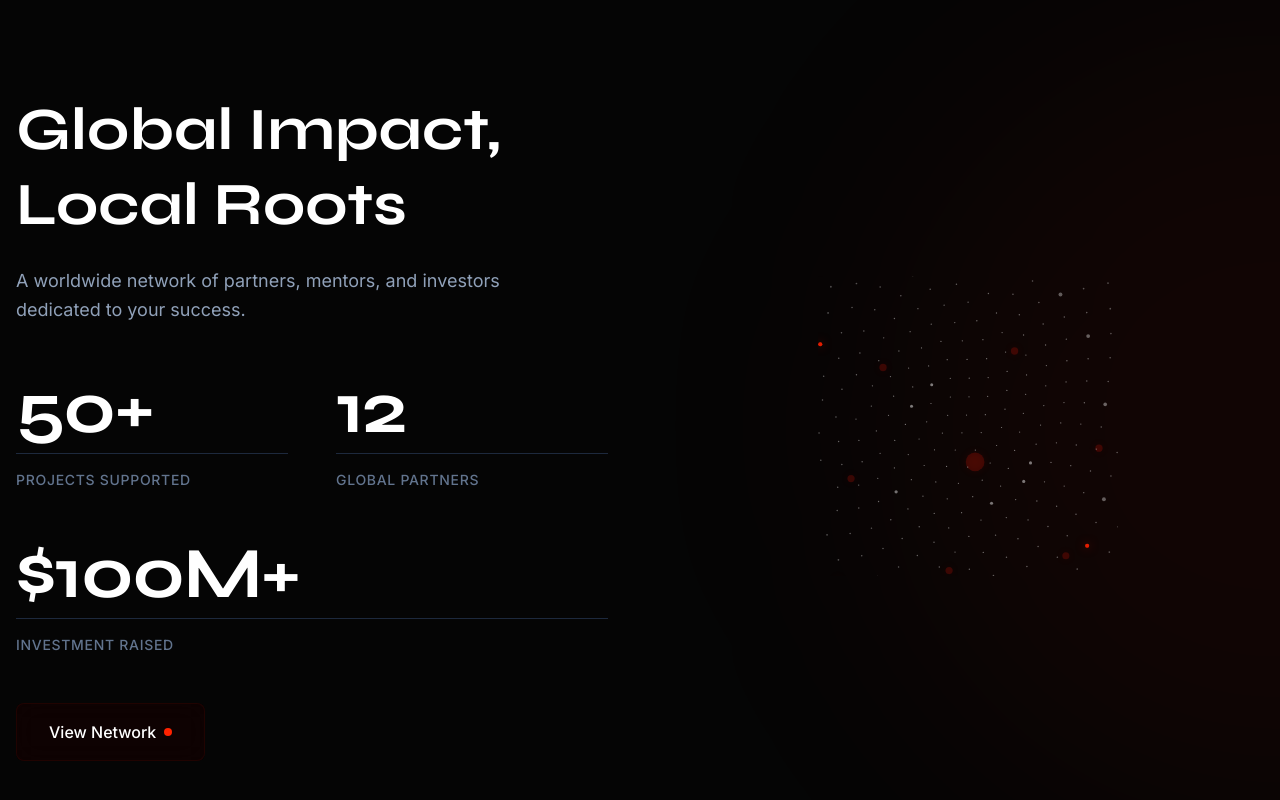
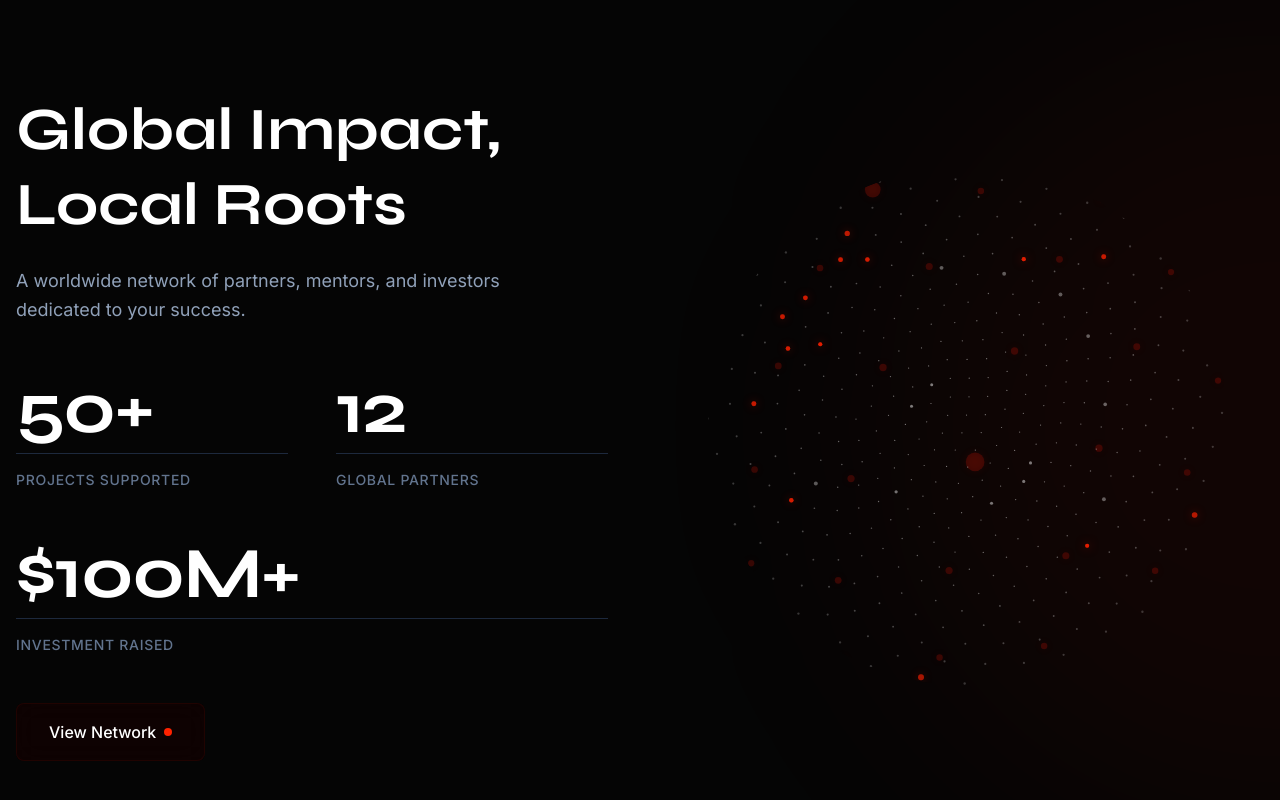
Before and after one commit to Aomine01/BizCombinator.uz, a Next.js app: page / in a window 1280 px wide. Shown: the part 4913-5713 px from the top of the page. Built offline with nearby package versions, Linux system fonts and the light colour scheme; no server answers.

Commit message:
firxed mobile version back and also desktop too

```diff
--- a/components/GlobalReach.tsx
+++ b/components/GlobalReach.tsx
@@ -105,10 +105,12 @@ export default function GlobalReach() {
                                     </div>
                                 </div>
                             }>
-                                <Globe3D
-                                    quality={isMobile ? "low" : "high"}
-                                    paused={reduceMotion || !globeInView}
-                                />
+                                <div className="w-[300px] h-[300px] sm:w-[380px] sm:h-[380px] md:w-[520px] md:h-[520px] rounded-full overflow-hidden">
+                                    <Globe3D
+                                        quality={isMobile ? "low" : "high"}
+                                        paused={reduceMotion || !globeInView}
+                                    />
+                                </div>
                             </Globe3DErrorBoundary>
                         </div>
                     </div>
--- a/components/Globe3D.tsx
+++ b/components/Globe3D.tsx
@@ -290,11 +290,15 @@ export default function Globe3D({
     }, [scrollProgress, isMobile, isVisible, reduceMotion, quality, paused]); // re-run when quality/paused changes
 
     return (
-        <div ref={wrapperRef} className={`transition-opacity duration-1000 ease-out ${isReady ? 'opacity-100' : 'opacity-0'}`}>
+        // Canvas is square; we mask it into a circle for the “globe” silhouette.
+        <div
+            ref={wrapperRef}
+            className={`relative rounded-full overflow-hidden transition-opacity duration-1000 ease-out ${isReady ? 'opacity-100' : 'opacity-0'}`}
+        >
             <canvas
                 ref={canvasRef}
-                className="w-full h-full max-w-[600px] max-h-[600px] cursor-pointer"
-                style={{ width: '100%', height: '100%', willChange: 'transform' }}
+                className="block w-full h-full max-w-[600px] max-h-[600px] cursor-pointer"
+                style={{ width: '100%', height: '100%' }}
             />
         </div>
     );
--- a/components/ScrollShowcase.tsx
+++ b/components/ScrollShowcase.tsx
@@ -47,7 +47,9 @@ export default function ScrollShowcase() {
                         <Globe3DErrorBoundary fallback={
                             <div className="w-[300px] h-[300px] rounded-full bg-primary/10" />
                         }>
-                            <Globe3D quality="low" paused={true} />
+                            <div className="w-[300px] h-[300px] rounded-full overflow-hidden">
+                                <Globe3D quality="low" paused={true} />
+                            </div>
                         </Globe3DErrorBoundary>
                     </div>
                     <div className="grid gap-8 max-w-2xl mx-auto">
--- a/components/Timeline.tsx
+++ b/components/Timeline.tsx
@@ -84,7 +84,7 @@ export default function Timeline() {
                     {/* Progress Line */}
                     <motion.div
                         style={{ scaleY: lineScaleY }}
-                        className="absolute left-[20px] md:left-1/2 top-0 bottom-0 w-0.5 bg-primary -translate-x-1/2 md:translate-x-0 z-10 origin-top shadow-[0_0_15px_rgba(255,102,0,0.6)]"
+                        className="absolute left-[20px] md:left-1/2 top-0 bottom-0 w-0.5 bg-primary -translate-x-1/2 md:translate-x-0 z-10 origin-top [will-change:transform] [transform:translateZ(0)] shadow-none md:shadow-[0_0_15px_rgba(255,102,0,0.6)]"
                     />
 
                     <div className="space-y-24">
```
